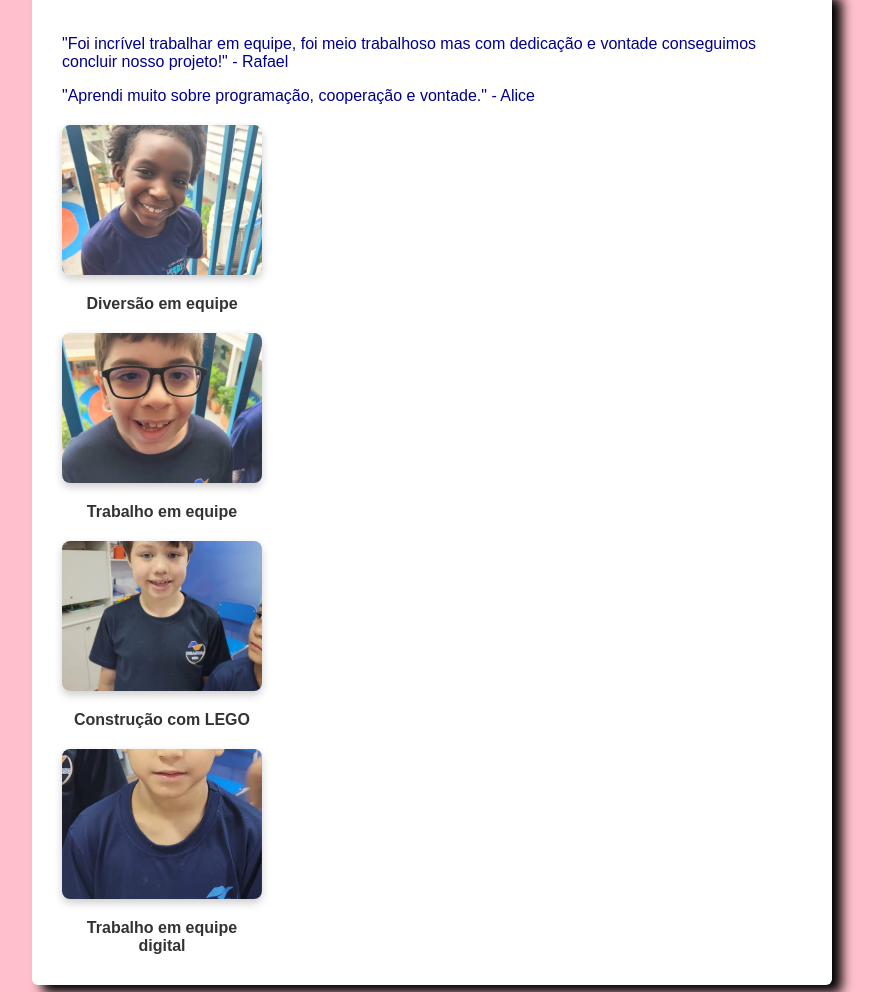
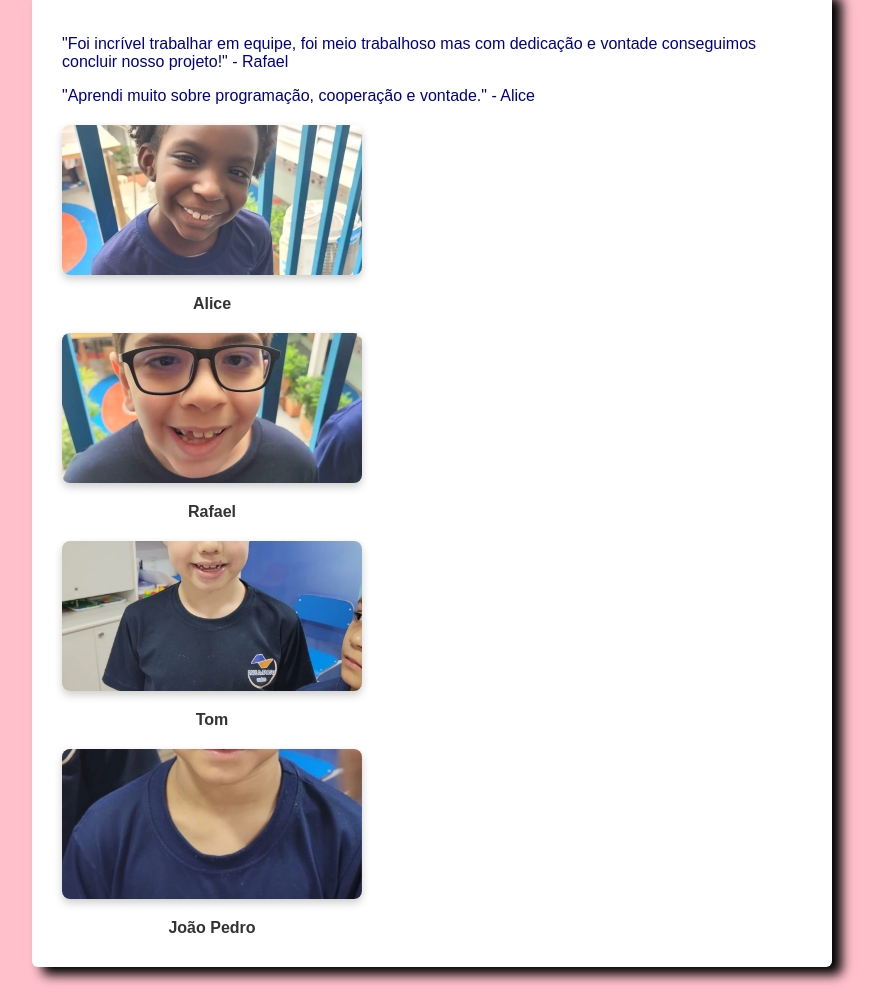
Before and after one commit to phzineasygame/html-FFL, a plain HTML site: page index.html in a window 1280 px wide. Shown: the part 1310-2302 px from the top of the page, without its empty margins (208-1090 px from the left). Drawn offline with Linux system fonts and the light colour scheme.

Commit message:
mudança5.0

```diff
--- a/index.html
+++ b/index.html
@@ -49,19 +49,19 @@
       <div class="fotos-depoimento">
         <div class="imagem-depoimento-container">
           <img src="fotos/img1.webp" alt="Momento de diversão 1" class="imagem-depoimento">
-          <div class="nome-imagem">Diversão em equipe</div>
+          <div class="nome-imagem">Alice</div>
         </div>
         <div class="imagem-depoimento-container">
           <img src="fotos/img2.webp" alt="Equipe treinando 1" class="imagem-depoimento">
-          <div class="nome-imagem">Trabalho em equipe</div>
+          <div class="nome-imagem">Rafael</div>
         </div>
         <div class="imagem-depoimento-container">
           <img src="fotos/img3.webp" alt="Construção com LEGO" class="imagem-depoimento">
-          <div class="nome-imagem">Construção com LEGO</div>
+          <div class="nome-imagem">Tom</div>
         </div>
         <div class="imagem-depoimento-container">
           <img src="fotos/img4.webp" alt="Trabalho em equipe" class="imagem-depoimento">
-          <div class="nome-imagem">Trabalho em equipe digital</div>
+          <div class="nome-imagem">João Pedro</div>
         </div>
       </div>
 
--- a/style.css
+++ b/style.css
@@ -140,11 +140,11 @@ body {
   margin-top: 20px;
   flex-wrap: wrap;
   justify-content: center;
-  width: 200px;
+  width: 300px;
 }
 
 .fotos-depoimento img {
-  width: 200px;
+  width: 300px;
   height: 150px;
   border-radius: 8px;
   object-fit: cover;
```
